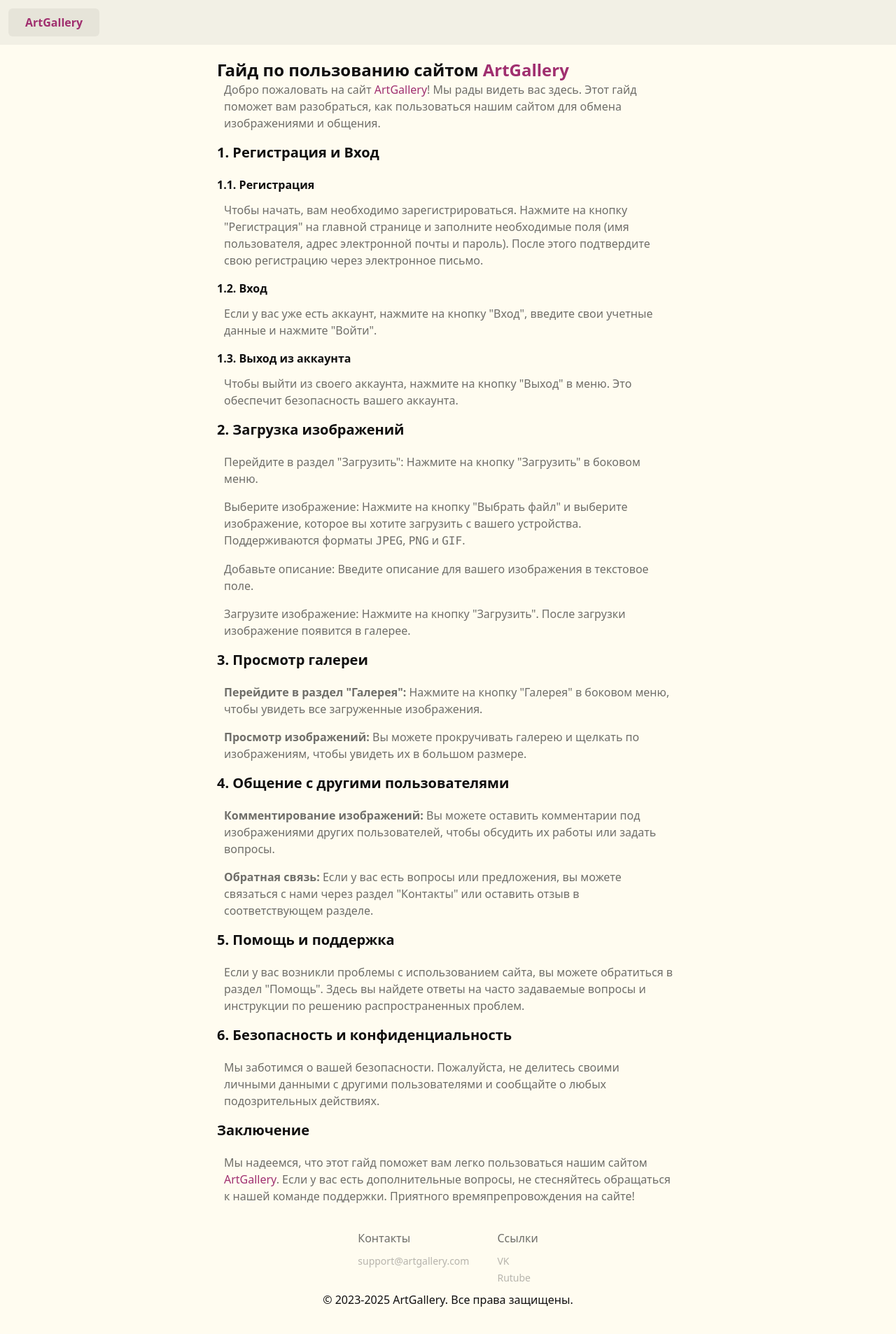
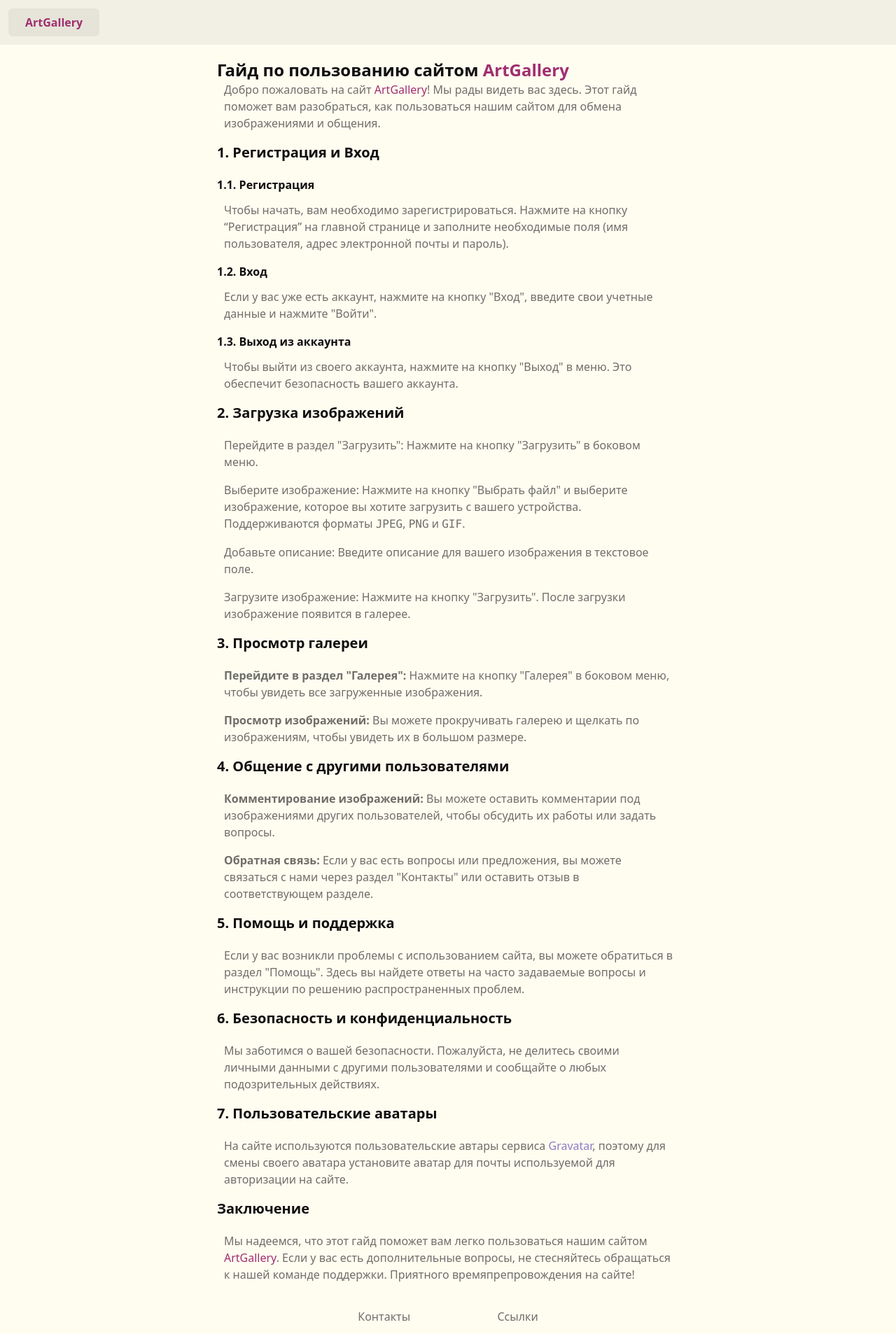
Before and after one commit to Katy248/art-gallery, a Vue app in the folder client/: page /help in a window 1280 px wide. Shown: the top 1906 px of the page at 70% size. Before the commit the page ends 1877 px from the top, so only its background shows below. Built offline with nearby package versions, Linux system fonts and the light colour scheme.

Commit message:
Update help

```diff
--- a/client/src/views/HelpView.vue
+++ b/client/src/views/HelpView.vue
@@ -14,8 +14,7 @@
         <h3>1. Регистрация и Вход</h3>
         <h4>1.1. Регистрация</h4>
         <p>
-            Чтобы начать, вам необходимо зарегистрироваться. Нажмите на кнопку "Регистрация" на главной странице и заполните необходимые поля (имя пользователя, адрес электронной почты и пароль).
-            После этого подтвердите свою регистрацию через электронное письмо.
+            Чтобы начать, вам необходимо зарегистрироваться. Нажмите на кнопку <q>Регистрация</q> на главной странице и заполните необходимые поля (имя пользователя, адрес электронной почты и пароль).
         </p>
         <h4>1.2. Вход</h4>
         <p>Если у вас уже есть аккаунт, нажмите на кнопку "Вход", введите свои учетные данные и нажмите "Войти".</p>
@@ -48,6 +47,12 @@
         <h3>6. Безопасность и конфиденциальность</h3>
         <p>Мы заботимся о вашей безопасности. Пожалуйста, не делитесь своими личными данными с другими пользователями и сообщайте о любых подозрительных действиях.</p>
 
+        <h3>7. Пользовательские аватары</h3>
+        <p>
+            На сайте используются пользовательские автары сервиса <a href="gravatar.com">Gravatar</a>, поэтому для смены своего аватара установите аватар для почты используемой для авторизации на
+            сайте.
+        </p>
+
         <h3>Заключение</h3>
         <p>
             Мы надеемся, что этот гайд поможет вам легко пользоваться нашим сайтом <span class="site-name">{{ siteName }}</span
```
